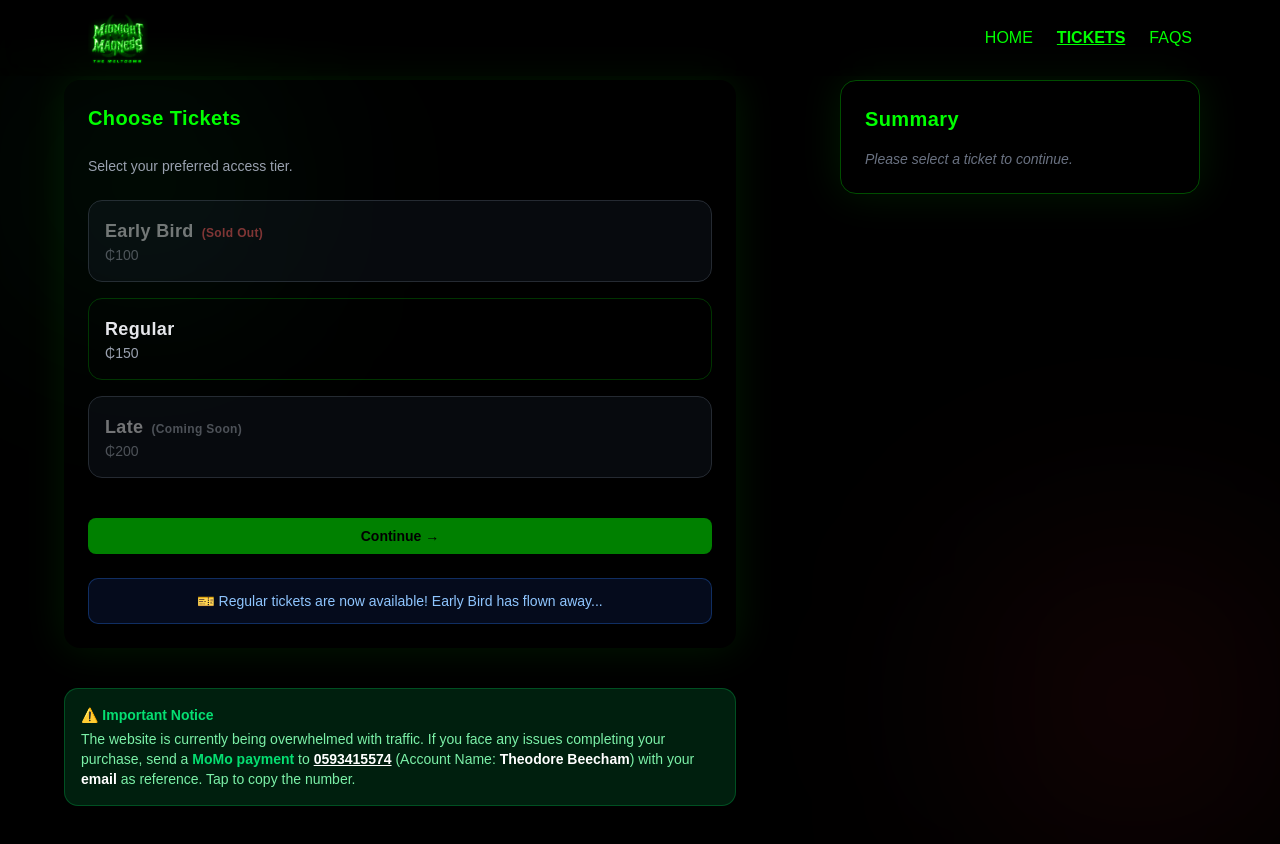
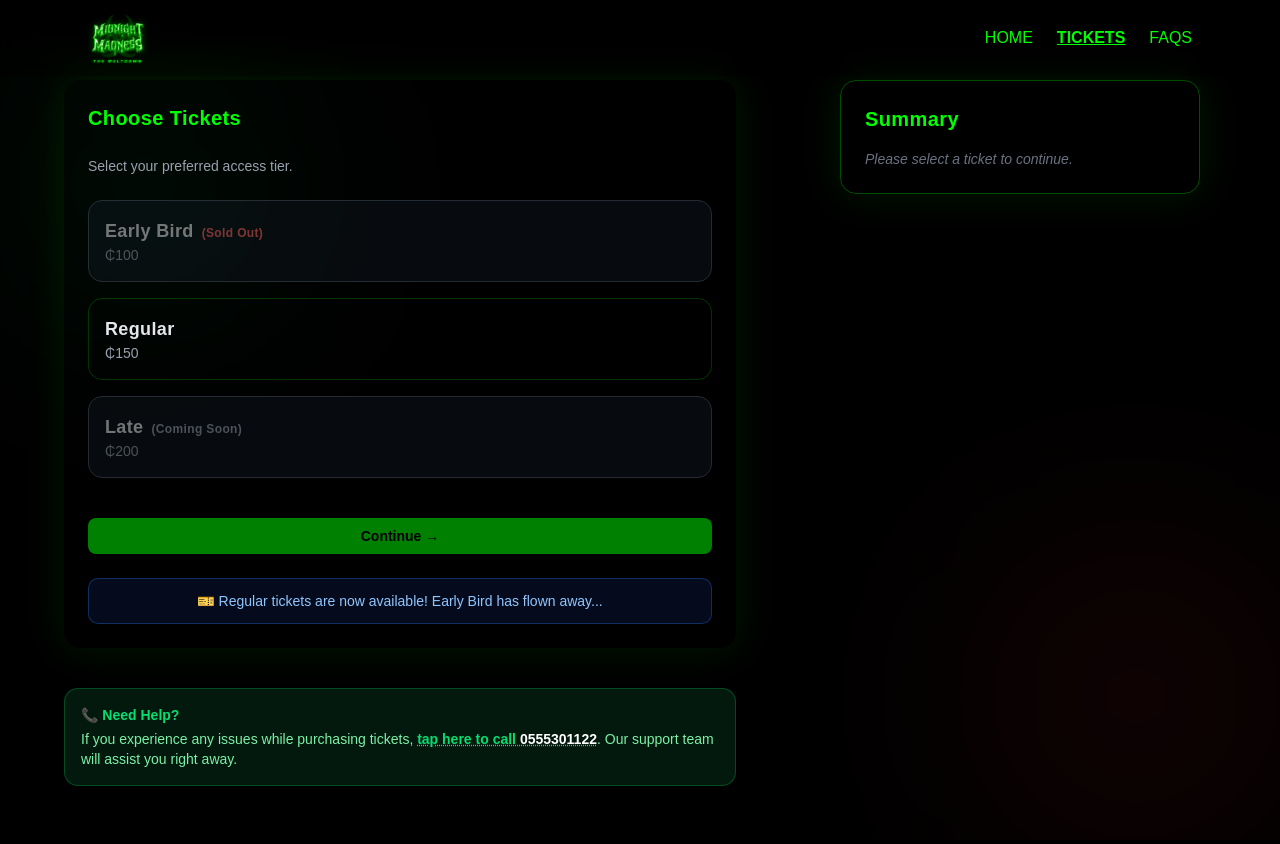
Before and after one commit to HansOheneba/mm3, a Next.js app: page /tickets in a window 1280 px wide. Built offline with nearby package versions, Linux system fonts and the light colour scheme; a web font is replaced by a local one; what tailwindcss-animated would draw is missing.

Commit message:
support update

```diff
--- a/app/tickets/page.tsx
+++ b/app/tickets/page.tsx
@@ -91,23 +91,19 @@ export default function TicketsPage() {
           {/* Notice section */}
           <div
             onClick={copyNumber}
-            className="mt-10 cursor-pointer select-none p-4 border border-green-700/50 bg-green-800/30 rounded-xl text-sm text-green-300 transition hover:bg-green-800/50 relative"
+            className="mt-10 cursor-pointer select-none p-4 border border-green-700/50 bg-green-900/30 rounded-xl text-sm text-green-300 transition hover:bg-green-900/50 relative"
           >
-            <p className="font-semibold text-green-400 mb-1">
-              ⚠️ Important Notice
-            </p>
+            <p className="font-semibold text-green-400 mb-1">📞 Need Help?</p>
             <p>
-              The website is currently being overwhelmed with traffic. If you face any issues completing your purchase, send a{" "}
-              <span className="font-semibold text-green-400">MoMo payment</span>{" "}
-              to{" "}
-              <span className="font-semibold text-white underline">
-                0593415574
-              </span>{" "}
-              (Account Name:{" "}
-              <span className="font-semibold text-white">Theodore Beecham</span>
-              ) with your{" "}
-              <span className="font-semibold text-white">email</span> as
-              reference. Tap to copy the number.
+              If you experience any issues while purchasing tickets,{" "}
+              <a
+                href="tel:0555301122"
+                className="font-semibold text-green-400 underline hover:text-green-300 hover:underline decoration-dotted transition"
+                onClick={(e) => e.stopPropagation()}
+              >
+                tap here to call <span className="text-white">0555301122</span>
+              </a>
+              . Our support team will assist you right away.
             </p>
 
             {/* Copy feedback */}
@@ -119,7 +115,7 @@ export default function TicketsPage() {
                   exit={{ opacity: 0, y: 10 }}
                   className="absolute bottom-[-40px] left-1/2 -translate-x-1/2 bg-green-700 text-white text-xs px-3 py-1 rounded-md"
                 >
-                  ✅ Copied to clipboard
+                  ✅ Number copied to clipboard
                 </motion.div>
               )}
             </AnimatePresence>
```
